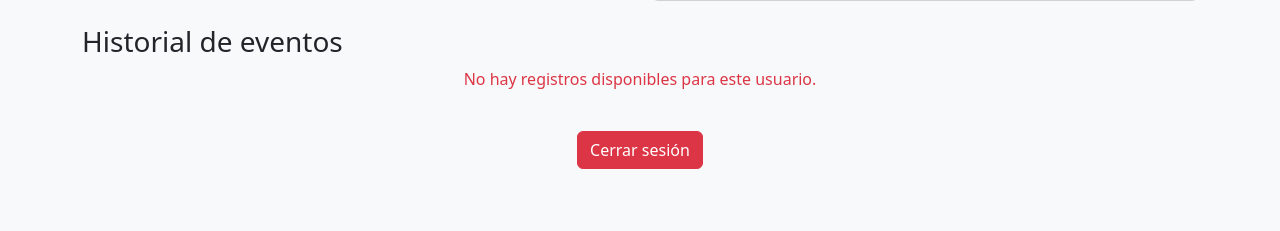
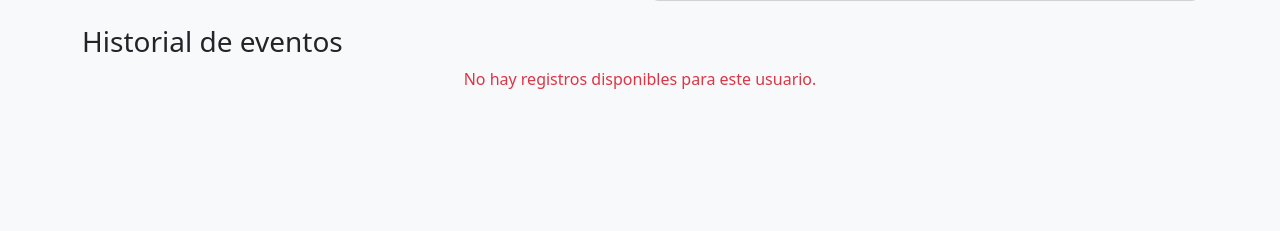
Before and after one commit to rocopolas/PROYECTO-PULSERA-NES, a PHP site: page /dashboard.php in a window 1280 px wide. Shown: the part 265-496 px from the top of the page. Run offline with PHP 8.4, Linux system fonts and the light colour scheme; the visitor is signed in with stand-in values (Sample User, id 1); data that the repository does not hold is empty.

Commit message:
chau cerrar sesion duplicado

```diff
--- a/dashboard.php
+++ b/dashboard.php
@@ -176,10 +176,7 @@ $result_historial = $conexion->query($query_historial);
         <?php else: ?>
             <p class="text-center text-danger">No hay registros disponibles para este usuario.</p>
         <?php endif; ?>
-        <br>
-        <div class="text-center mb-3">
-            <a href="logout.php" class="btn btn-danger">Cerrar sesión</a>
-        </div>
+
     </div>
 
     <!-- Bootstrap JS -->
```
